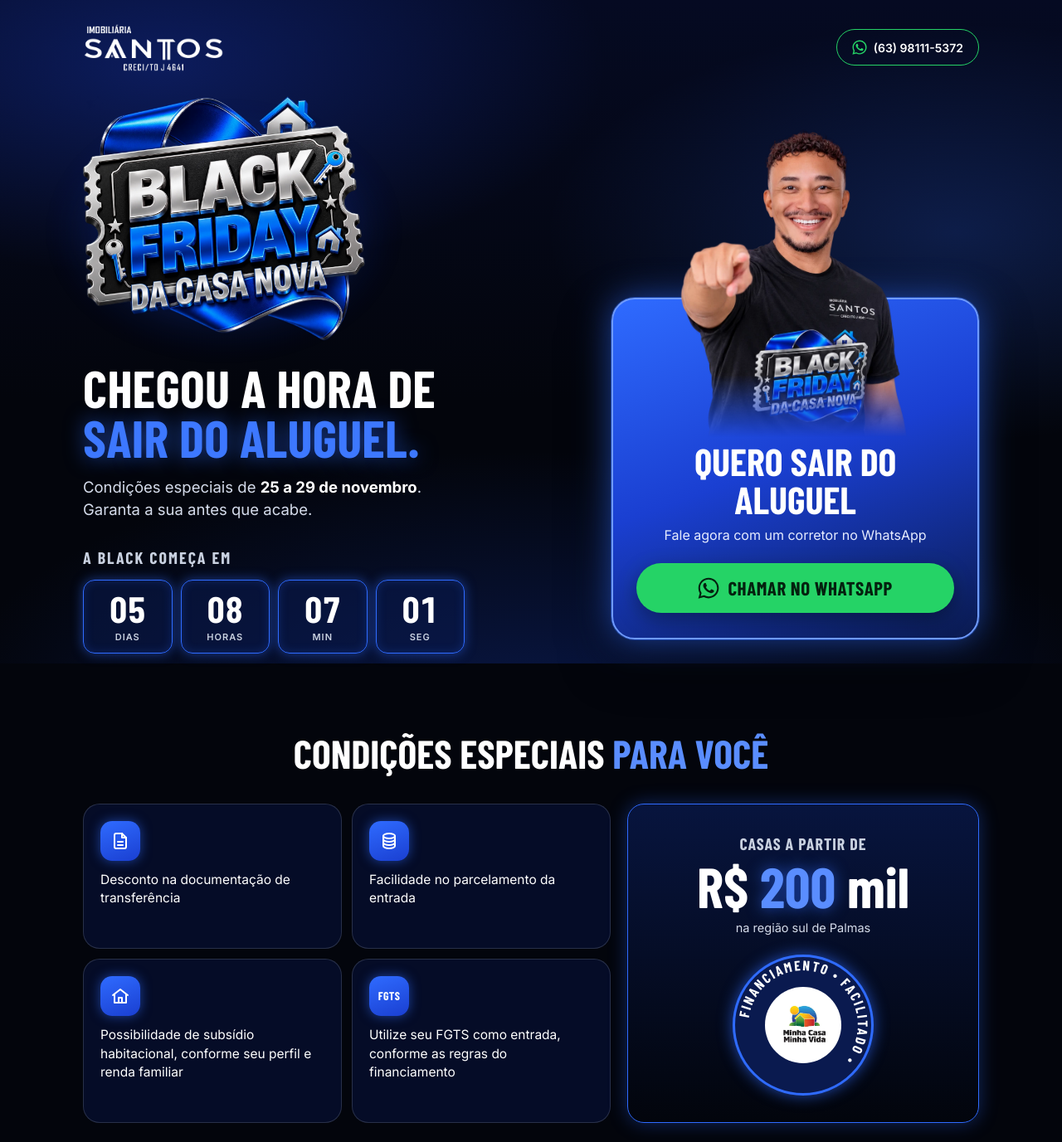
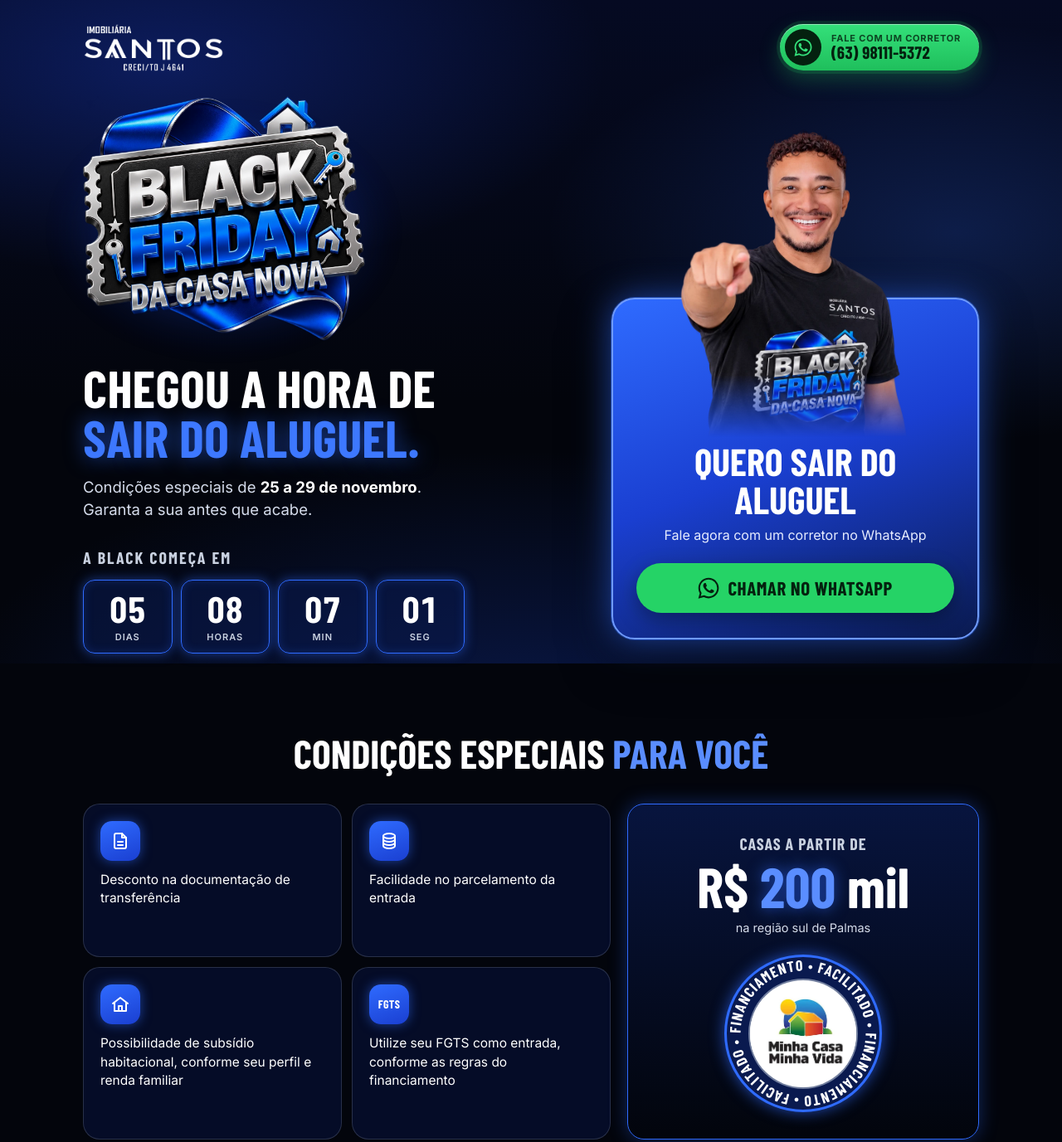
Before and after one commit to agenciadigitalbzl-code/imobiliaria-santos-black-friday, a plain HTML site: page index.html in a window 1280 px wide. Shown: the top 1377 px of the page at 83% size. Drawn offline with nearby package versions, Linux system fonts and the light colour scheme; a web font is replaced by a local one.

Commit message:
Selo MCMV com anel completo e logo maior; novo botão de WhatsApp no topo
Co-Authored-By: Claude Opus 5.5 <noreply@anthropic.com>

```diff
--- a/index.html
+++ b/index.html
@@ -98,13 +98,19 @@ a:focus-visible{outline:3px solid #AFC7FF;outline-offset:3px}
 .btn-whats:active{transform:scale(.97)}
 .btn-whats svg{width:26px;height:26px;flex:0 0 auto}
 .pulso{animation:pulso 2.2s ease-out infinite}
-.btn-contorno{
-  display:inline-flex;align-items:center;gap:8px;min-height:44px;padding:0 18px;border-radius:999px;
-  border:1.5px solid var(--whats);color:#fff;text-decoration:none;font-weight:600;font-size:14px;white-space:nowrap;
-  transition:background .15s ease;
+.btn-topo{
+  display:inline-flex;align-items:center;gap:12px;min-height:56px;padding:6px 22px 6px 6px;border-radius:999px;
+  background:linear-gradient(180deg,#34E07A 0%,#1FBF5C 100%);color:var(--whats-escuro);text-decoration:none;white-space:nowrap;
+  box-shadow:inset 0 1px 0 rgba(255,255,255,.45),0 0 0 4px rgba(37,211,102,.14),0 10px 26px rgba(37,211,102,.28);
+  transition:transform .15s ease,box-shadow .15s ease,filter .15s ease;
 }
-.btn-contorno:hover{background:rgba(37,211,102,.12)}
-.btn-contorno svg{width:18px;height:18px;color:var(--whats)}
+.btn-topo:hover{filter:brightness(1.05);transform:translateY(-1px);box-shadow:inset 0 1px 0 rgba(255,255,255,.45),0 0 0 6px rgba(37,211,102,.18),0 14px 30px rgba(37,211,102,.36)}
+.btn-topo:active{transform:scale(.97)}
+.btn-topo-icone{flex:0 0 44px;width:44px;height:44px;border-radius:50%;background:var(--whats-escuro);display:flex;align-items:center;justify-content:center}
+.btn-topo-icone svg{width:22px;height:22px;color:#34E07A}
+.btn-topo-textos{display:flex;flex-direction:column;line-height:1.05}
+.btn-topo-textos small{font-family:var(--corpo);font-size:11px;font-weight:700;letter-spacing:.8px;text-transform:uppercase;opacity:.8}
+.btn-topo-textos b{font-family:var(--titulo);font-size:21px;font-weight:800;letter-spacing:.3px}
 
 /* ---------- Hero ---------- */
 .hero{padding-block:8px 24px}
@@ -194,9 +200,9 @@ h1 span{display:block;color:#3D78FF;text-shadow:0 0 24px rgba(47,107,255,.6)}
   flex:0 0 auto;width:128px;height:128px;position:relative;border-radius:50%;
   background:var(--marinho);border:3px solid var(--neon);box-shadow:0 0 18px rgba(47,107,255,.65);
 }
-.selo-mcmv svg{position:absolute;inset:0;width:100%;height:100%}
-.selo-mcmv .miolo{position:absolute;inset:22%;border-radius:50%;background:#fff;display:flex;align-items:center;justify-content:center;overflow:hidden}
-.selo-mcmv .miolo img{width:84%}
+.selo-mcmv svg{position:absolute;inset:0;width:100%;height:100%;overflow:visible}
+.selo-mcmv .miolo{position:absolute;inset:15%;border-radius:50%;background:#fff;display:flex;align-items:center;justify-content:center;overflow:hidden;box-shadow:0 0 0 2px rgba(201,209,224,.55)}
+.selo-mcmv .miolo img{width:106%;max-width:none;flex:none}
 
 /* Contatos */
 .links{display:grid;grid-template-columns:minmax(0,1fr);gap:12px}
@@ -283,7 +289,7 @@ h1 span{display:block;color:#3D78FF;text-shadow:0 0 24px rgba(47,107,255,.6)}
   .condicoes-grid{grid-template-columns:minmax(0,1.5fr) minmax(0,1fr);gap:20px;align-items:stretch}
   .oferta{flex-direction:column;justify-content:center;text-align:center;gap:22px;padding:32px}
   .oferta .preco{font-size:68px}
-  .selo-mcmv{width:170px;height:170px}
+  .selo-mcmv{width:190px;height:190px}
   .link{flex-direction:row;align-items:center;gap:14px;padding:18px 20px}
   .link-seta{display:block}
   .cta-final{padding:64px 48px}
@@ -322,9 +328,9 @@ h1 span{display:block;color:#3D78FF;text-shadow:0 0 24px rgba(47,107,255,.6)}
 <header class="topo">
   <div class="container">
     <img class="topo-logo" src="logo-santos-branca.png" alt="Imobiliária Santos" width="170" height="58">
-    <a class="btn-contorno topo-cta js-whatsapp" href="https://wa.me/5563981115372?text=Ol%C3%A1!%20Vi%20a%20Black%20Friday%20da%20Casa%20Nova%20e%20quero%20saber%20as%20condi%C3%A7%C3%B5es%20para%20sair%20do%20aluguel." target="_blank" rel="noopener">
-      <svg viewBox="0 0 24 24" aria-hidden="true" fill="currentColor"><use href="#i-whats"/></svg>
-      (63) 98111-5372
+    <a class="btn-topo topo-cta js-whatsapp" href="https://wa.me/5563981115372?text=Ol%C3%A1!%20Vi%20a%20Black%20Friday%20da%20Casa%20Nova%20e%20quero%20saber%20as%20condi%C3%A7%C3%B5es%20para%20sair%20do%20aluguel." target="_blank" rel="noopener" aria-label="Falar com um corretor no WhatsApp: (63) 98111-5372">
+      <span class="btn-topo-icone" aria-hidden="true"><svg viewBox="0 0 24 24" fill="currentColor"><use href="#i-whats"/></svg></span>
+      <span class="btn-topo-textos"><small>Fale com um corretor</small><b>(63) 98111-5372</b></span>
     </a>
   </div>
 </header>
@@ -401,8 +407,8 @@ h1 span{display:block;color:#3D78FF;text-shadow:0 0 24px rgba(47,107,255,.6)}
           </div>
           <div class="selo-mcmv" role="img" aria-label="Financiamento facilitado pelo Minha Casa Minha Vida">
             <svg viewBox="0 0 122 122" aria-hidden="true">
-              <defs><path id="arcoSelo" d="M61,61 m-49,0 a49,49 0 1,1 98,0 a49,49 0 1,1 -98,0"/></defs>
-              <text font-family="Barlow Condensed, sans-serif" font-weight="800" font-size="12.5" letter-spacing="1.6" fill="#fff"><textPath href="#arcoSelo" startOffset="2%">FINANCIAMENTO • FACILITADO •</textPath></text>
+              <defs><path id="arcoSelo" d="M61,61 m-50,0 a50,50 0 1,1 100,0 a50,50 0 1,1 -100,0"/></defs>
+              <text font-family="Barlow Condensed, sans-serif" font-weight="800" font-size="12" fill="#fff"><textPath href="#arcoSelo" textLength="312" lengthAdjust="spacing">FINANCIAMENTO • FACILITADO • FINANCIAMENTO • FACILITADO •&#160;</textPath></text>
             </svg>
             <div class="miolo"><img src="logo-mcmv.png" alt="" width="84" height="54" loading="lazy"></div>
           </div>
```
